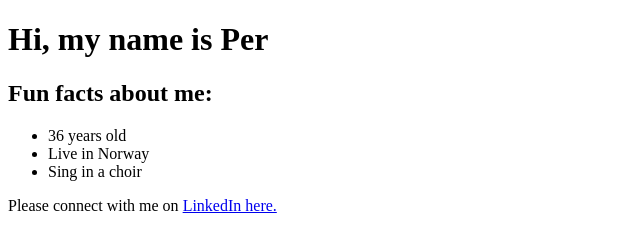
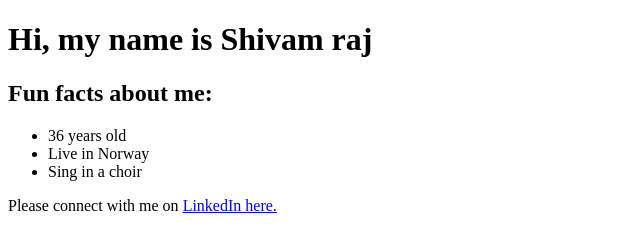
Before and after one commit to shivamrajtech/myprofile, a plain HTML site: page index.html in a window 1280 px wide. Shown: the whole page, without its empty margins (0-640 px from the left). Drawn offline with Linux system fonts and the light colour scheme.

Commit message:
Update index.html
content update

```diff
--- a/index.html
+++ b/index.html
@@ -6,7 +6,7 @@
 
 
   <body>
-     <h1>Hi, my name is Per</h1>
+     <h1>Hi, my name is Shivam raj</h1>
         <h2>Fun facts about me:</h2>
         <ul>
             <li>36 years old</li>
```
